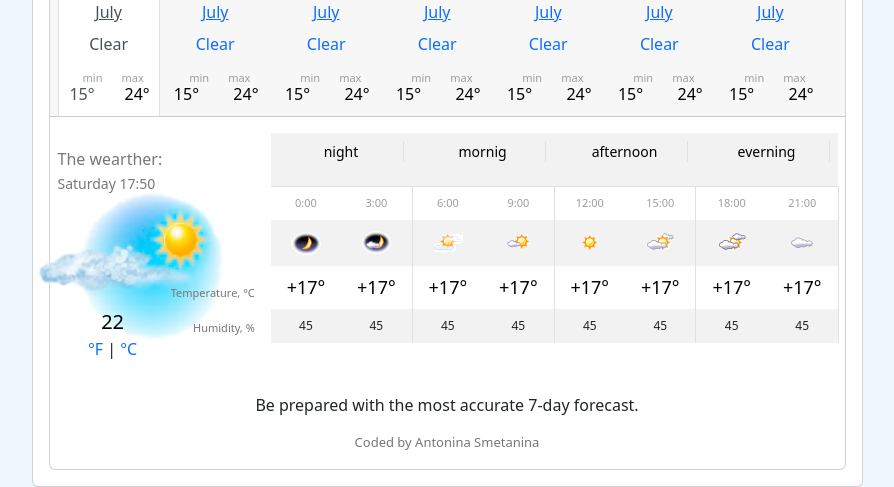
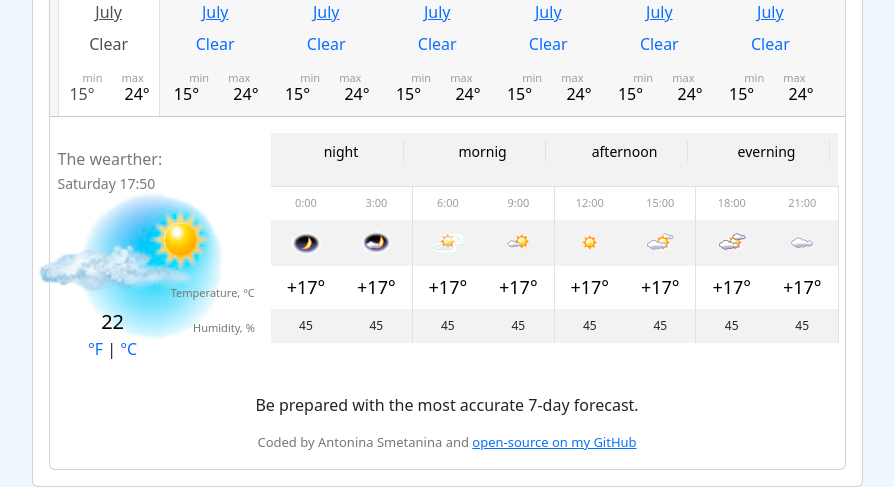
Before and after one commit to TonyaSmetanina/weather_app, a plain HTML site: page index.html in a window 1280 px wide. Shown: the part 378-865 px from the top of the page, without its empty margins (193-1087 px from the left). Drawn offline with nearby package versions, Linux system fonts and the light colour scheme; no server answers.

Commit message:
added the link on gitHub

```diff
--- a/index.html
+++ b/index.html
@@ -373,7 +373,7 @@
 
                               <p class="card-text">Be prepared with the most accurate 7-day forecast.</p>
 
-                              <p class="coded">Coded by Antonina Smetanina</p>
+                              <p class="coded">Coded by Antonina Smetanina and <a href="https://github.com/TonyaSmetanina/weather_app"> open-source on my GitHub </a></p>
 
                             </div>
                           </div>
```
